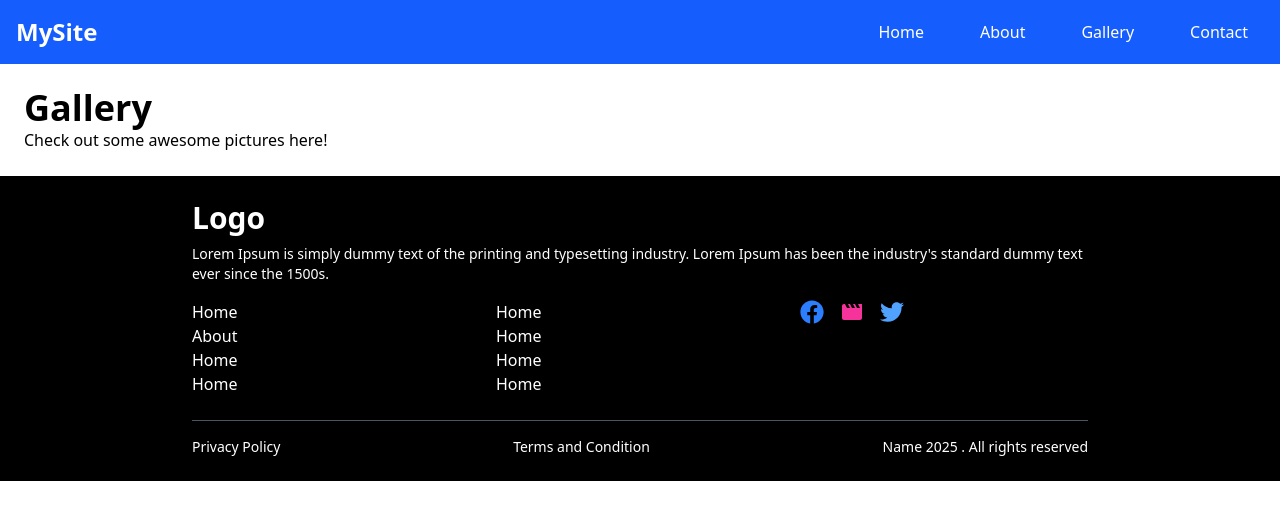
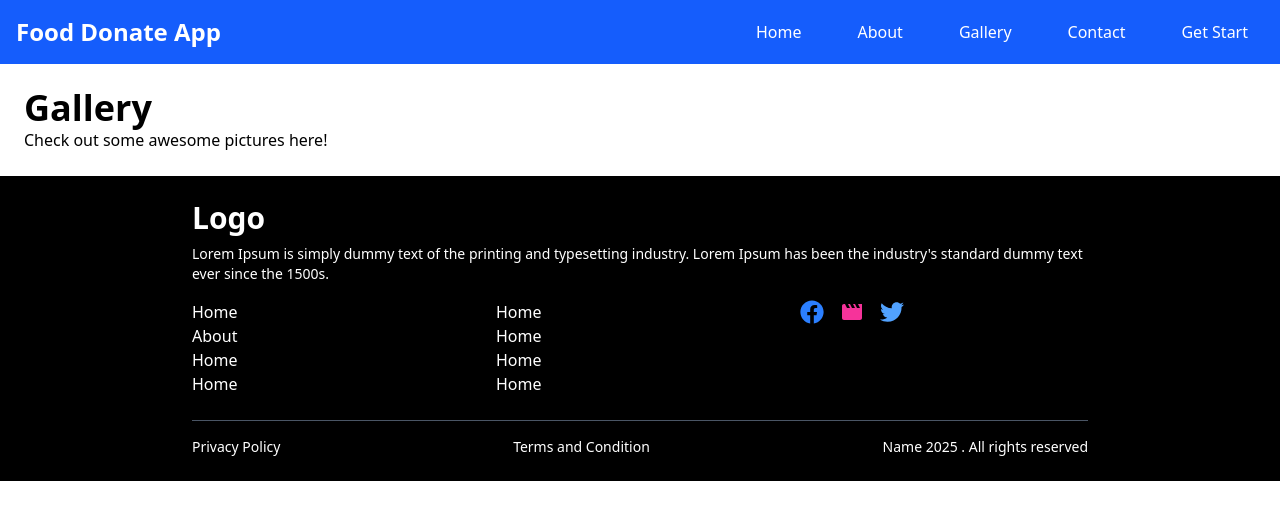
Before and after one commit to Joshankumar6299/Project_React, a React (Vite) app in the folder Frontend/: page /gallery in a window 1280 px wide. Shown: the top 520 px of the page. Built offline with nearby package versions, Linux system fonts and the light colour scheme.

Commit message:
Update Navbar title and add 'Get Start' link

```diff
--- a/Frontend/src/components/Navbar.jsx
+++ b/Frontend/src/components/Navbar.jsx
@@ -12,7 +12,7 @@ const Navbar = () => {
     <nav className="bg-blue-600 p-4">
       <div className="container mx-auto flex justify-between items-center">
         <Link to="/" className="text-white text-2xl font-bold">
-          MySite
+          Food Donate App
         </Link>
         <button
           onClick={toggleMenu}
@@ -36,6 +36,9 @@ const Navbar = () => {
           <li>
             <Link to="/contact" className="text-white hover:bg-blue-700 px-4 py-2 rounded-md">Contact</Link>
           </li>
+          <li>
+            <Link to="/getstart" className="text-white hover:bg-blue-700 px-4 py-2 rounded-md">Get Start</Link>
+          </li>
         </ul>
       </div>
     </nav>
```
